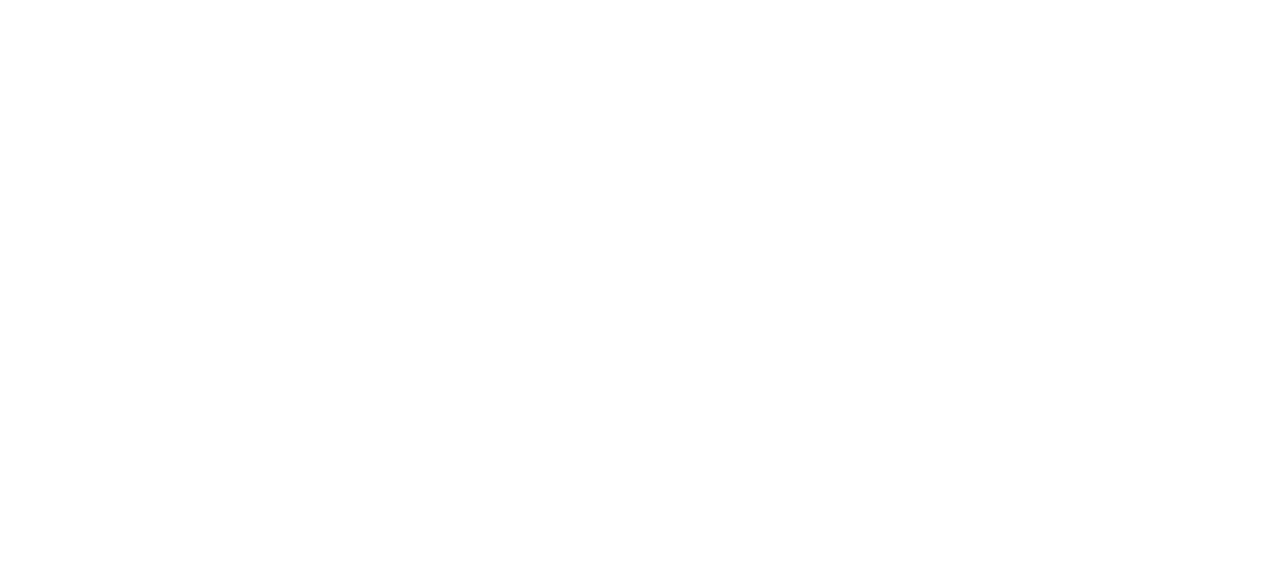
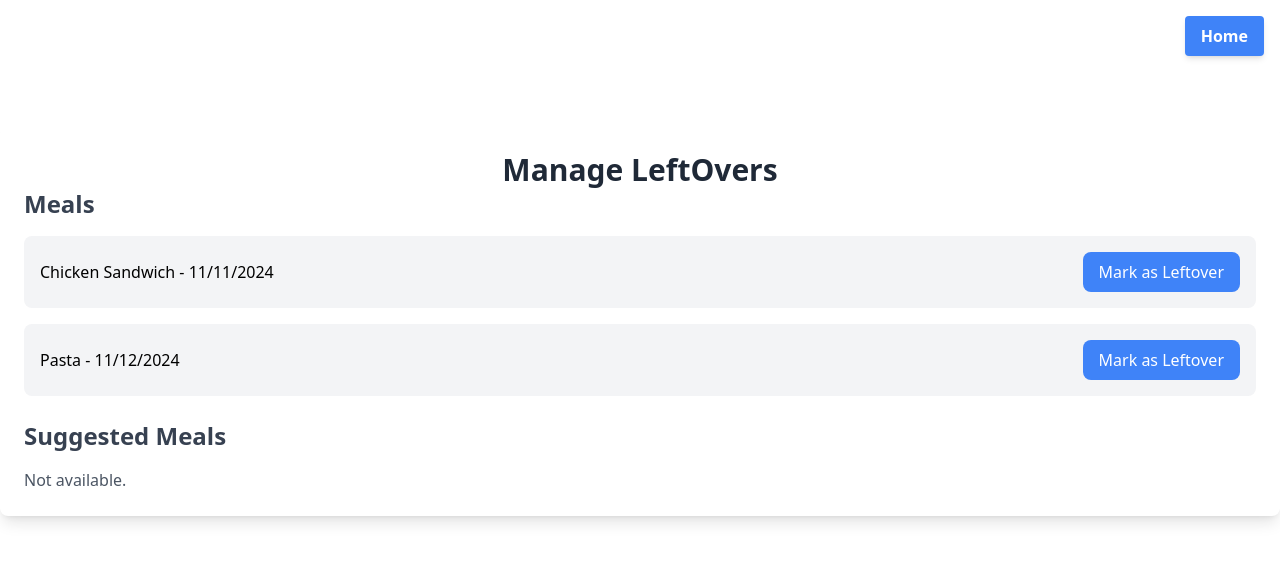
Before and after one commit to falarion08/Weekly-Meal-Planner-App, a React (Vite) app in the folder client/: page /leftOvers in a window 1280 px wide. Before the commit this address had no page. Shown: the top 562 px of the page. Built offline with nearby package versions, Linux system fonts and the light colour scheme.

Commit message:
Manage Leftovers added

```diff
--- a/client/src/App.tsx
+++ b/client/src/App.tsx
@@ -10,6 +10,7 @@ import SupportContact from './SupportContact';
 import MealPlanner from './MealPlanner';
 import ShoppingList from './ShoppingList';
 import NotesTips from './NotesTips';
+import LeftOvers from './LeftOvers';
 
 function App() {
   return (
@@ -26,6 +27,7 @@ function App() {
           <Route path = "/planner" element = {<MealPlanner/>}/>
           <Route path = "/shoppingList" element ={<ShoppingList/>}/>
           <Route path = "/notesTips" element={<NotesTips/>}/>
+          <Route path = "/leftOvers" element={<LeftOvers/>}/>
         </Routes>
       </Router>
     </div>
--- a/client/src/HomePage.tsx
+++ b/client/src/HomePage.tsx
@@ -42,6 +42,10 @@ const navigate = useNavigate();
     navigate('/notesTips')
   };
 
+  const handleLeftOvers = () => {
+    navigate('/leftOvers')
+  };
+
   return (
     <div className="min-h-screen flex flex-col items-center justify-center bg-cover bg-center"
     style={{ backgroundImage: "url('/src/images/img_1.png')" }}
@@ -63,13 +67,14 @@ const navigate = useNavigate();
           <hr className="w-full border-t border-gray-700 mb-8" />
           <h2 className='text-4xl text-green-700 font-bold leading-loose'>What we offer</h2>
           <div className="flex flex-wrap justify-center gap-4 pt-4">
-          <button onClick ={handlePlannerClick} className="bg-cyan-500 text-white font-bold py-2 px-4 rounded hover:bg-blue-600">Meal Planner</button>
-            <button onClick={handleButton1Click} className="bg-cyan-500 text-white font-bold py-2 px-4 rounded hover:bg-blue-600">Basic Nutrition</button>
-            <button onClick={handleButton2Click} className="bg-cyan-500 text-white font-bold py-2 px-4 rounded hover:bg-blue-600">Budget Recepies</button>
-            <button onClick={handleButton3Click} className="bg-cyan-500 text-white font-bold py-2 px-4 rounded hover:bg-blue-600">Local Assitance and Resources</button>
-            <button onClick={handleButton4Click} className="bg-cyan-500 text-white font-bold py-2 px-4 rounded hover:bg-blue-600">Support and Contact</button>
-            <button onClick={handleShoppingList} className="bg-cyan-500 text-white font-bold py-2 px-4 rounded hover:bg-blue-600">Shopping List</button>
-            <button onClick={handleNotesTips} className="bg-cyan-500 text-white font-bold py-2 px-4 rounded hover:bg-blue-600">Notes & Tips</button>
+            <button onClick ={handlePlannerClick} className="bg-cyan-500 text-white font-bold py-2 px-4 rounded hover:bg-blue-500">Meal Planner</button>
+            <button onClick={handleButton1Click} className="bg-cyan-500 text-white font-bold py-2 px-4 rounded hover:bg-blue-500">Basic Nutrition</button>
+            <button onClick={handleButton2Click} className="bg-cyan-500 text-white font-bold py-2 px-4 rounded hover:bg-blue-500">Budget Recepies</button>
+            <button onClick={handleButton3Click} className="bg-cyan-500 text-white font-bold py-2 px-4 rounded hover:bg-blue-500">Local Assitance and Resources</button>
+            <button onClick={handleButton4Click} className="bg-cyan-500 text-white font-bold py-2 px-4 rounded hover:bg-blue-500">Support and Contact</button>
+            <button onClick={handleShoppingList} className="bg-cyan-500 text-white font-bold py-2 px-4 rounded hover:bg-blue-500">Shopping List</button>
+            <button onClick={handleNotesTips} className="bg-cyan-500 text-white font-bold py-2 px-4 rounded hover:bg-blue-500">Notes & Tips</button>
+            <button onClick={handleLeftOvers} className="bg-cyan-500 text-white font-bold py-2 px-4 rounded hover:bg-blue-500">Manage LeftOvers</button>
 
 
           </div>
--- /dev/null
+++ b/client/src/LeftOvers.tsx
@@ -0,0 +1,44 @@
+import { useNavigate } from 'react-router-dom';
+
+export default function LeftOvers() {
+    const navigate = useNavigate();
+
+    const handleClick = () => {
+        navigate('/');
+    };
+
+
+    return (
+      <div className="container mx-auto p-6 bg-white shadow-lg rounded-lg mt-32">
+          <h1 className="text-3xl font-bold text-center text-gray-800">Manage LeftOvers</h1>
+            <button
+                onClick={handleClick}
+                className="bg-blue-500 text-white font-bold py-2 px-4 rounded shadow-md hover:bg-blue-600 fixed top-4 right-4"
+            >
+            Home
+          </button>
+        <div className="meal-list mb-6">
+          <h2 className="text-2xl font-semibold text-gray-700 mb-4">Meals</h2>
+          <ul className="space-y-4">
+            <li className="flex justify-between items-center bg-gray-100 p-4 rounded-lg">
+              <span>Chicken Sandwich - 11/11/2024</span>
+              <button className="leftover-btn bg-blue-500 text-white px-4 py-2 rounded-lg hover:bg-blue-600">
+                Mark as Leftover
+              </button>
+            </li>
+            <li className="flex justify-between items-center bg-gray-100 p-4 rounded-lg">
+              <span>Pasta - 11/12/2024</span>
+              <button className="leftover-btn bg-blue-500 text-white px-4 py-2 rounded-lg hover:bg-blue-600">
+                Mark as Leftover
+              </button>
+            </li>
+          </ul>
+        </div>
+        <div className="suggested-meals">
+          <h2 className="text-2xl font-semibold text-gray-700 mb-4">Suggested Meals</h2>
+          {/* <li></li> */}
+          <p className="text-gray-600">Not available.</p>
+        </div>
+      </div>
+    );
+  }
```
